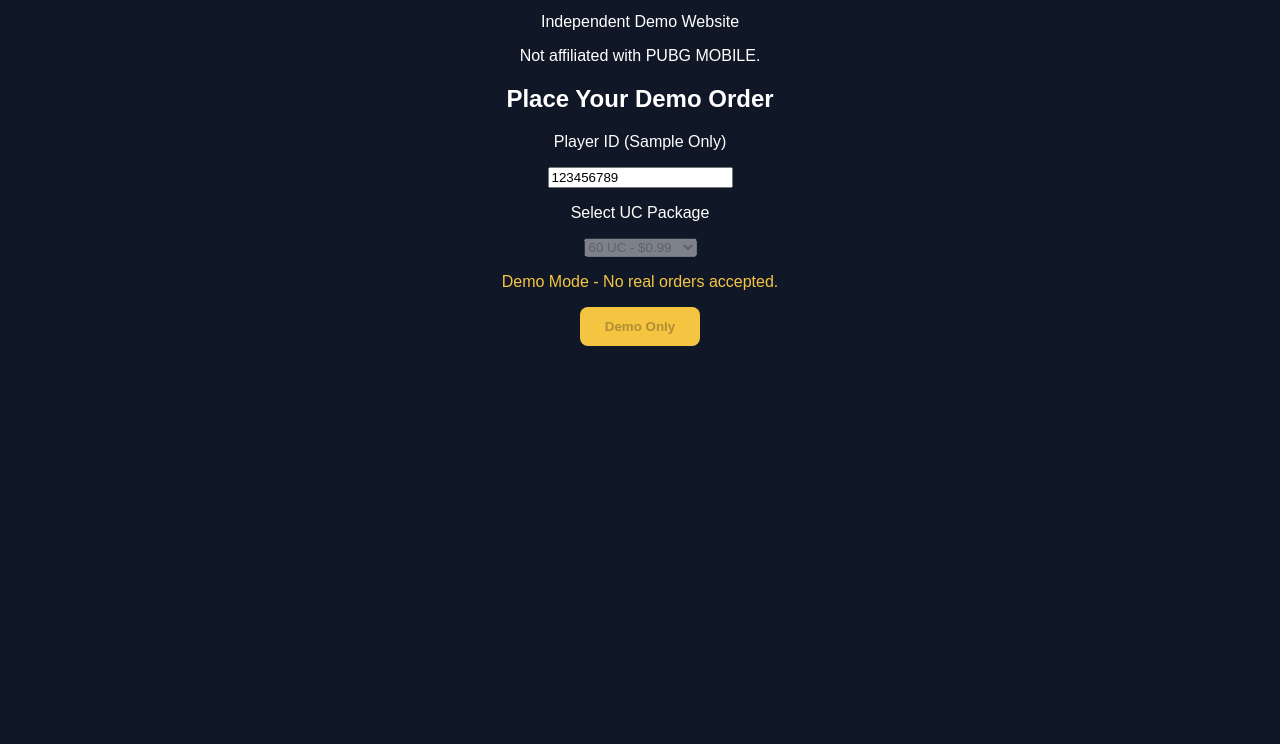
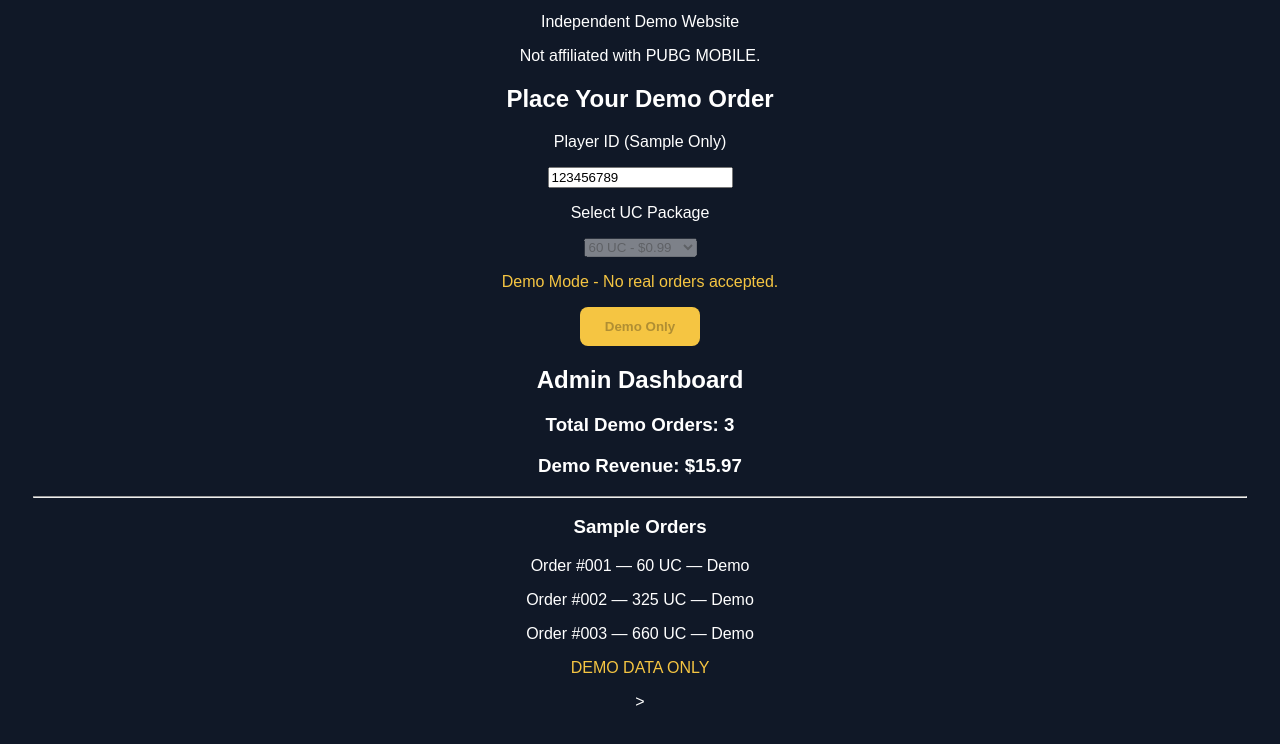
Before and after one commit to primestore282/zero-uc-store-demo, a plain HTML site: page index.html in a window 1280 px wide. Shown: the part 742-1486 px from the top of the page. Before the commit the page ends 1121 px from the top, so only its background shows below. Drawn offline with Linux system fonts and the light colour scheme.

Commit message:
Update index.html

```diff
--- a/index.html
+++ b/index.html
@@ -78,4 +78,21 @@ button {
 
   <button disabled>Demo Only</button>
 </section>
-</body>
+</
+<section class="card">
+  <h2>Admin Dashboard</h2>
+  <h3>Total Demo Orders: 3</h3>
+  <h3>Demo Revenue: $15.97</h3>
+
+  <hr>
+
+  <h3>Sample Orders</h3>
+  <p>Order #001 — 60 UC — Demo</p>
+  <p>Order #002 — 325 UC — Demo</p>
+  <p>Order #003 — 660 UC — Demo</p>
+
+  <p style="color:#f5c542">
+    DEMO DATA ONLY
+  </p>
+</section>
+>
```
